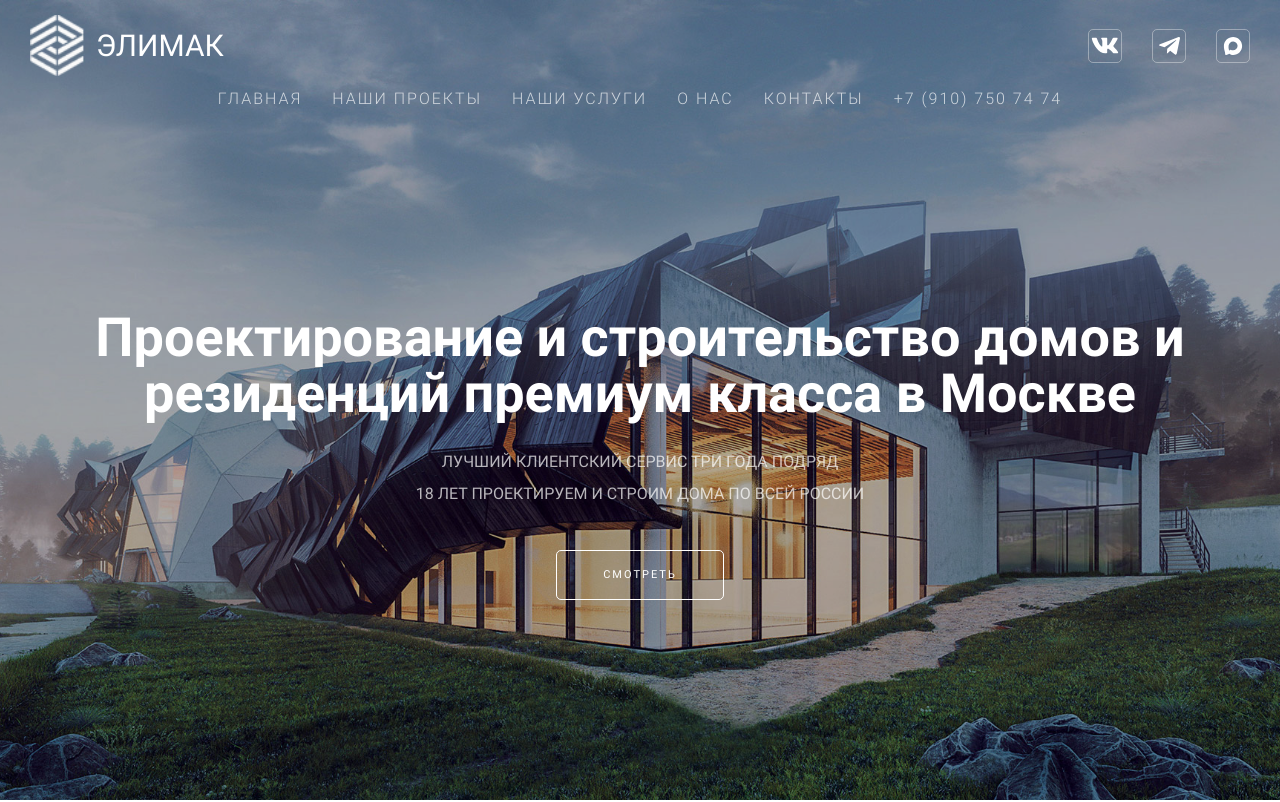
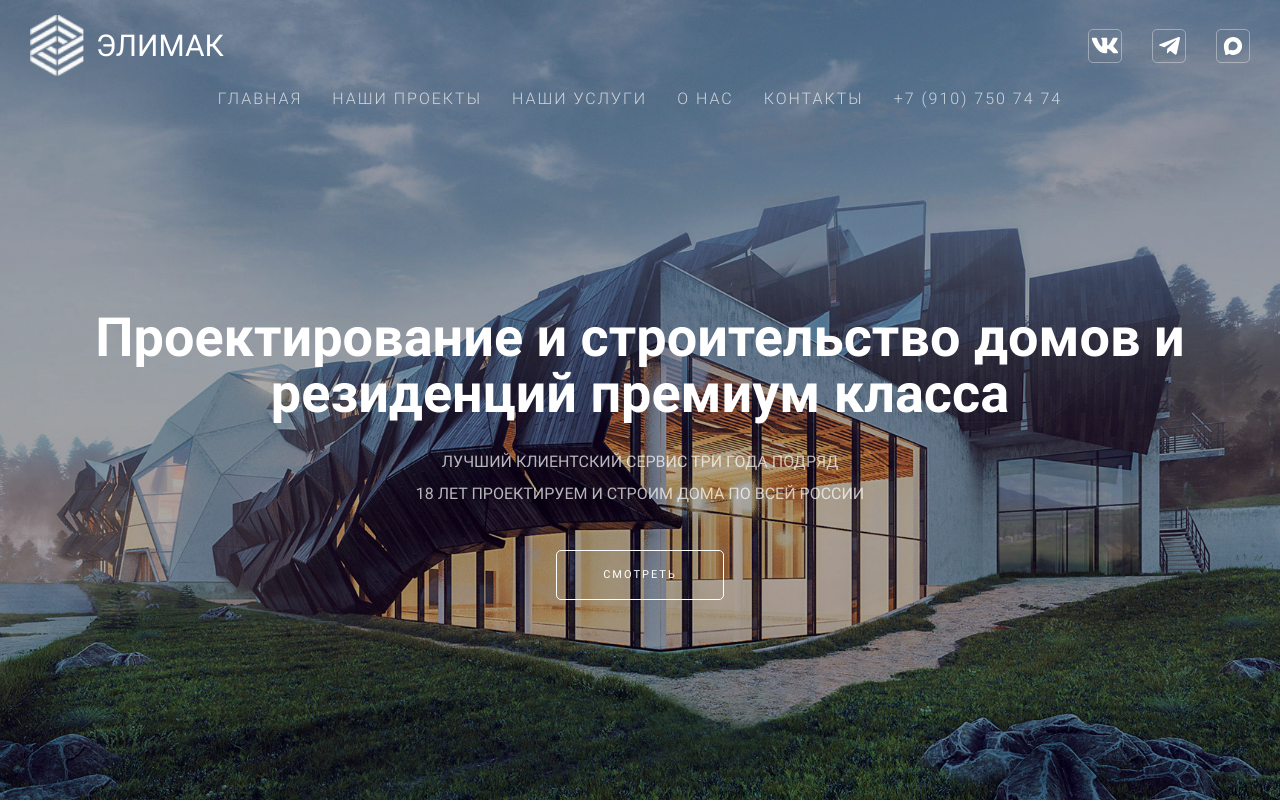
Before and after one commit to SergeyMalyuga/elimak-angular, an Angular app: page / in a window 1280 px wide. Shown: the top 802 px of the page. Built offline with nearby package versions, Linux system fonts and the light colour scheme.

Commit message:
refact(hero.component): убрать из заголовка ... в Москве

```diff
--- a/src/app/features/hero/hero.component.html
+++ b/src/app/features/hero/hero.component.html
@@ -1,7 +1,7 @@
 <section class="hero">
   <div class="hero__content container">
     <h1 class="hero__title-main">
-      Проектирование и строительство домов и резиденций премиум класса в Москве
+      Проектирование и строительство домов и резиденций премиум класса
     </h1>
     <p class="hero__description">Лучший клиентский сервис три года подряд</p>
     <p class="hero__description">
```
